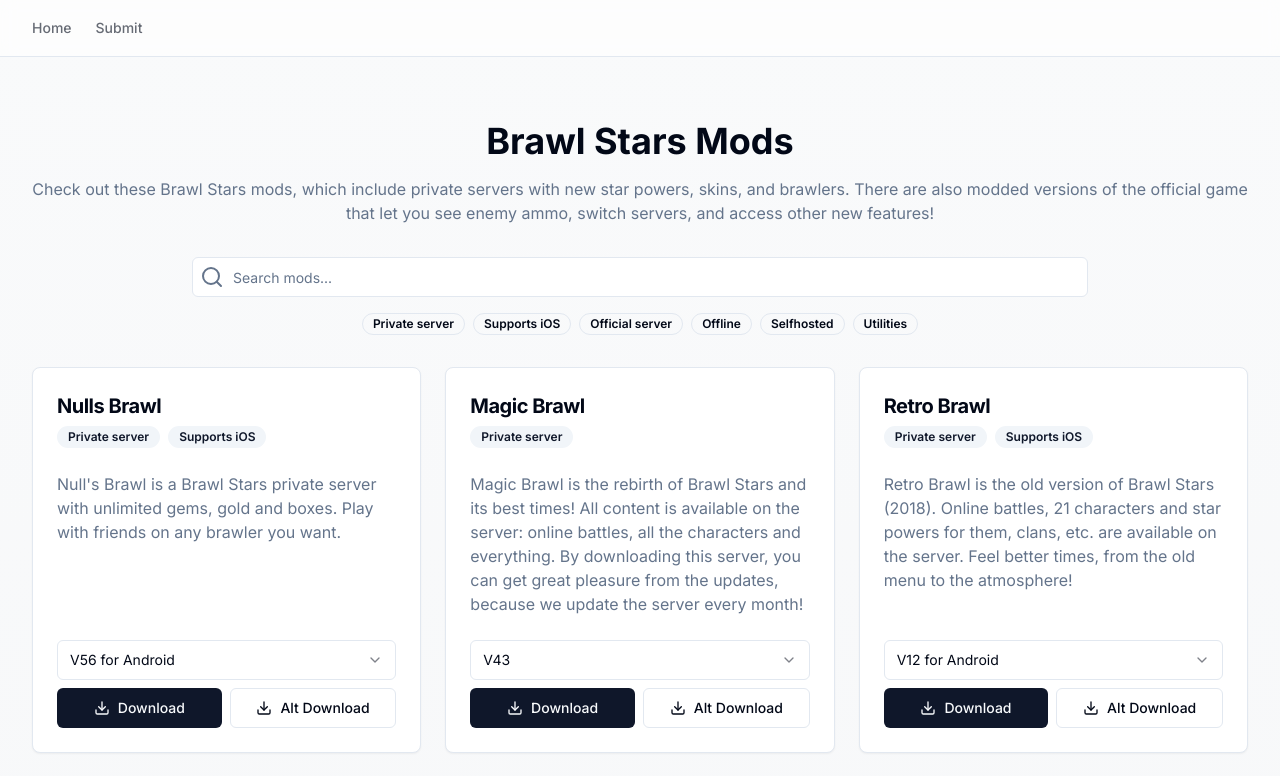
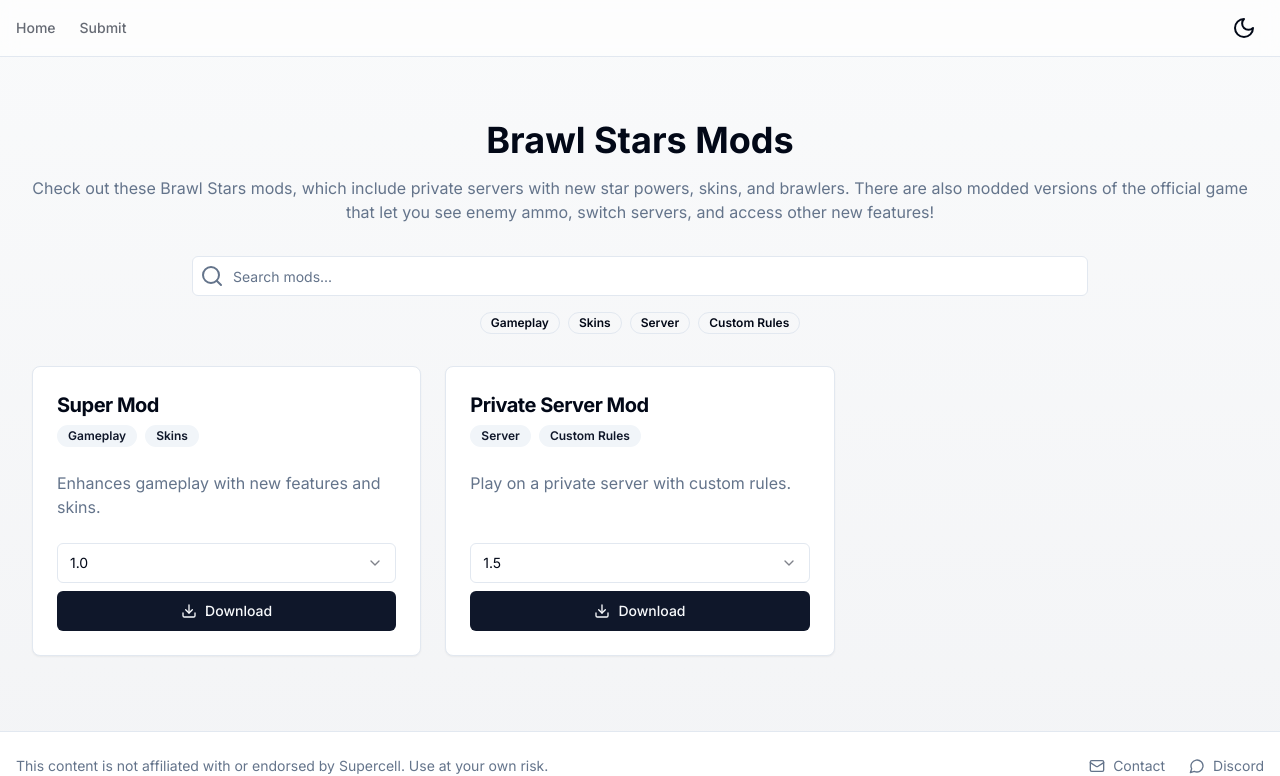
Before and after one commit to natesworksdev/brawlmods, a Next.js app: page / in a window 1280 px wide. Shown: the top 776 px of the page. Built offline with nearby package versions, Linux system fonts and the light colour scheme.

Commit message:
Add dark mode

```diff
--- a/app/layout.tsx
+++ b/app/layout.tsx
@@ -1,17 +1,15 @@
-import type { Metadata } from 'next'
+'use client'
+
+import { useState, useEffect } from 'react'
 import { Inter } from 'next/font/google'
-import './globals.css'
 import Link from "next/link"
+import { ThemeProvider, useTheme } from 'next-themes'
 import { Button } from "@/components/ui/button"
 import { Sheet, SheetContent, SheetTrigger } from "@/components/ui/sheet"
-import { MailIcon, MessageCircleIcon, Menu } from "lucide-react"
+import { MailIcon, MessageCircleIcon, Menu, Moon, Sun } from "lucide-react"
+import './globals.css'
 
 const inter = Inter({ subsets: ['latin'] })
-
-export const metadata: Metadata = {
-  title: 'Brawl Stars Mods',
-  description: 'Explore and download mods for Brawl Stars',
-}
 
 export default function RootLayout({
   children,
@@ -19,16 +17,25 @@ export default function RootLayout({
   children: React.ReactNode
 }) {
   return (
-    <html lang="en">
+    <html lang="en" suppressHydrationWarning>
       <body className={`${inter.className} flex flex-col min-h-screen bg-gradient-to-b from-gray-50 to-gray-100 dark:from-gray-900 dark:to-gray-800`}>
-        <header className="sticky top-0 z-40 w-full border-b bg-background/95 backdrop-blur supports-[backdrop-filter]:bg-background/60">
-          <div className="container flex h-14 items-center">
-            <div className="mr-4 hidden md:flex">
-              <nav className="flex items-center space-x-6 text-sm font-medium">
-                <Link href="/" className="text-foreground/60 transition-colors hover:text-foreground/80">Home</Link>
-                <Link href="/submit" className="text-foreground/60 transition-colors hover:text-foreground/80">Submit</Link>
-              </nav>
-            </div>
+        <ThemeProvider attribute="class" defaultTheme="system" enableSystem>
+          <Header />
+          <main className="flex-grow container mx-auto px-4 py-8 mt-14">
+            {children}
+          </main>
+          <Footer />
+        </ThemeProvider>
+      </body>
+    </html>
+  )
+}
+
+function Header() {
+  return (
+    <header className="fixed top-0 left-0 right-0 z-40 w-full border-b bg-background/95 backdrop-blur supports-[backdrop-filter]:bg-background/60">
+      <div className="container mx-auto flex h-14 items-center justify-between px-4">
+        <div className="flex items-center">
           <Sheet>
             <SheetTrigger asChild>
               <Button
@@ -39,27 +46,26 @@ export default function RootLayout({
                 <span className="sr-only">Toggle Menu</span>
               </Button>
             </SheetTrigger>
-              <SheetContent side="left" className="pr-0">
+            <SheetContent side="left">
               <nav className="flex flex-col space-y-4">
                 <Link href="/" className="text-lg font-medium">Home</Link>
                 <Link href="/submit" className="text-lg font-medium">Submit</Link>
               </nav>
             </SheetContent>
           </Sheet>
-            {/*
-            <div className="flex flex-1 items-center justify-end space-x-2">
-              <Button variant="ghost" size="sm" className="text-foreground/60 hover:text-foreground/80">
-                Sign In
-              </Button>
+          <nav className="hidden md:flex items-center space-x-6 text-sm font-medium">
+            <Link href="/" className="text-foreground/60 transition-colors hover:text-foreground/80">Home</Link>
+            <Link href="/submit" className="text-foreground/60 transition-colors hover:text-foreground/80">Submit</Link>
+          </nav>
         </div>
-            */}
+        <ThemeToggle />
       </div>
     </header>
+  )
+}
 
-        <main className="flex-grow container mx-auto px-4 py-8">
-          {children}
-        </main>
-
+function Footer() {
+  return (
     <footer className="w-full py-6 bg-background border-t">
       <div className="container mx-auto px-4 flex flex-col sm:flex-row justify-between items-center">
         <p className="text-sm text-muted-foreground mb-4 sm:mb-0">
@@ -77,7 +83,33 @@ export default function RootLayout({
         </nav>
       </div>
     </footer>
-      </body>
-    </html>
   )
 }
+
+function ThemeToggle() {
+  const [mounted, setMounted] = useState(false)
+  const { theme, setTheme } = useTheme()
+
+  useEffect(() => {
+    setMounted(true)
+  }, [])
+
+  if (!mounted) {
+    return null
+  }
+
+  return (
+    <Button
+      variant="ghost"
+      size="icon"
+      onClick={() => setTheme(theme === 'dark' ? 'light' : 'dark')}
+    >
+      {theme === 'dark' ? (
+        <Sun className="h-6 w-6" />
+      ) : (
+        <Moon className="h-6 w-6" />
+      )}
+      <span className="sr-only">Toggle theme</span>
+    </Button>
+  )
+}
--- a/app/page.tsx
+++ b/app/page.tsx
@@ -8,7 +8,39 @@ import { Input } from "@/components/ui/input"
 import { Select, SelectContent, SelectItem, SelectTrigger, SelectValue } from "@/components/ui/select"
 import { DownloadIcon, Search as SearchIcon } from "lucide-react"
 import Link from "next/link"
-import { mods } from './mods';
+
+interface ModVersion {
+  version: string;
+  downloadLink: string;
+  altDownload?: string;
+}
+
+interface Mod {
+  name: string;
+  description: string;
+  tags: string[];
+  versions: ModVersion[];
+}
+
+const mods: Mod[] = [
+  {
+    name: "Super Mod",
+    description: "Enhances gameplay with new features and skins.",
+    tags: ["Gameplay", "Skins"],
+    versions: [
+      { version: "1.0", downloadLink: "#" },
+      { version: "2.0", downloadLink: "#", altDownload: "#" }
+    ]
+  },
+  {
+    name: "Private Server Mod",
+    description: "Play on a private server with custom rules.",
+    tags: ["Server", "Custom Rules"],
+    versions: [
+      { version: "1.5", downloadLink: "#" }
+    ]
+  }
+];
 
 export default function Home() {
   const [searchTerm, setSearchTerm] = useState('')
--- a/package.json
+++ b/package.json
@@ -17,6 +17,7 @@
     "clsx": "^2.1.1",
     "lucide-react": "^0.436.0",
     "next": "14.2.6",
+    "next-themes": "^0.3.0",
     "react": "^18",
     "react-dom": "^18",
     "tailwind-merge": "^2.5.2",
```
Also changed, not shown: 1 other file (tests, documents, lock files or other folders). Lines whose indentation alone changed are shown as unchanged.
